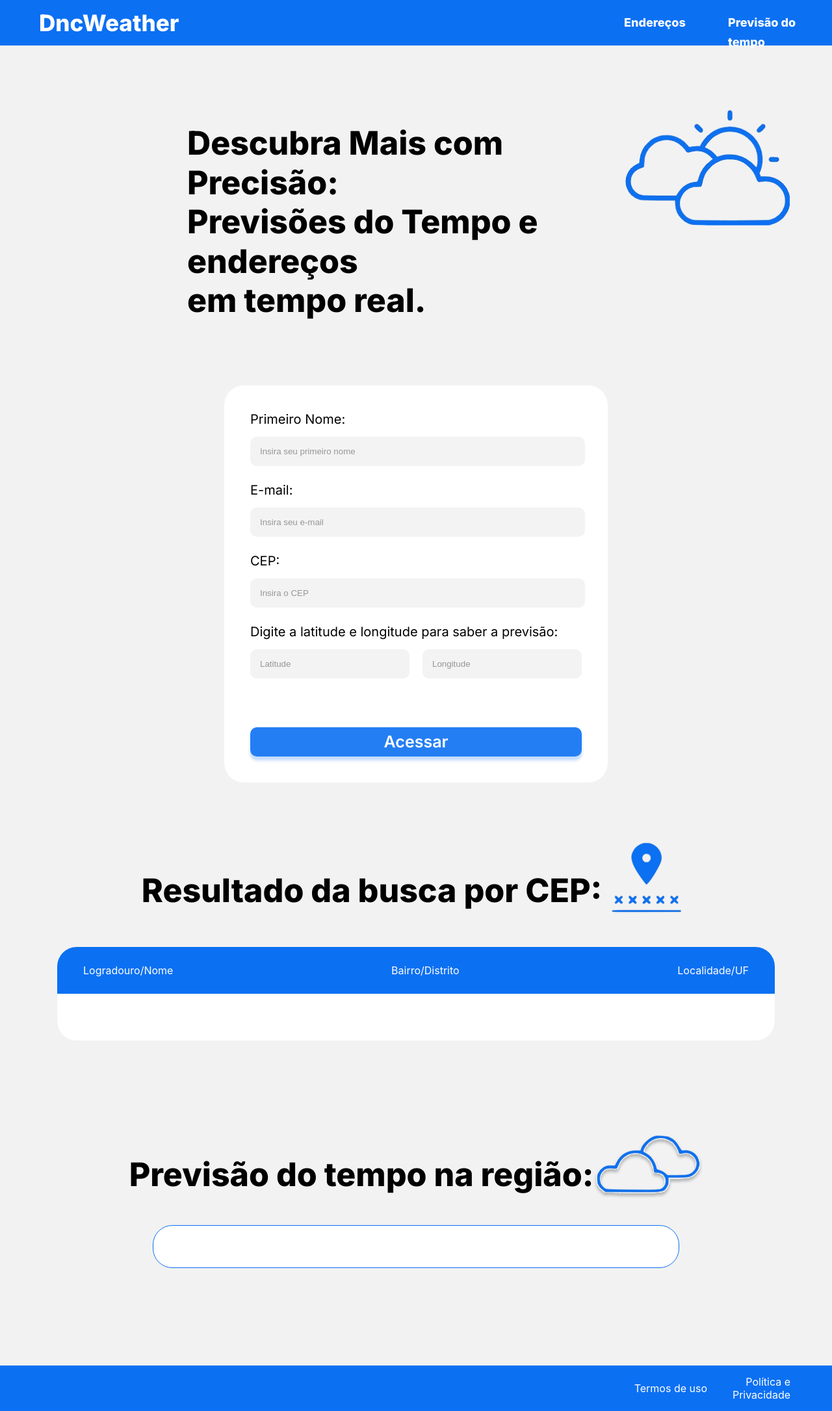
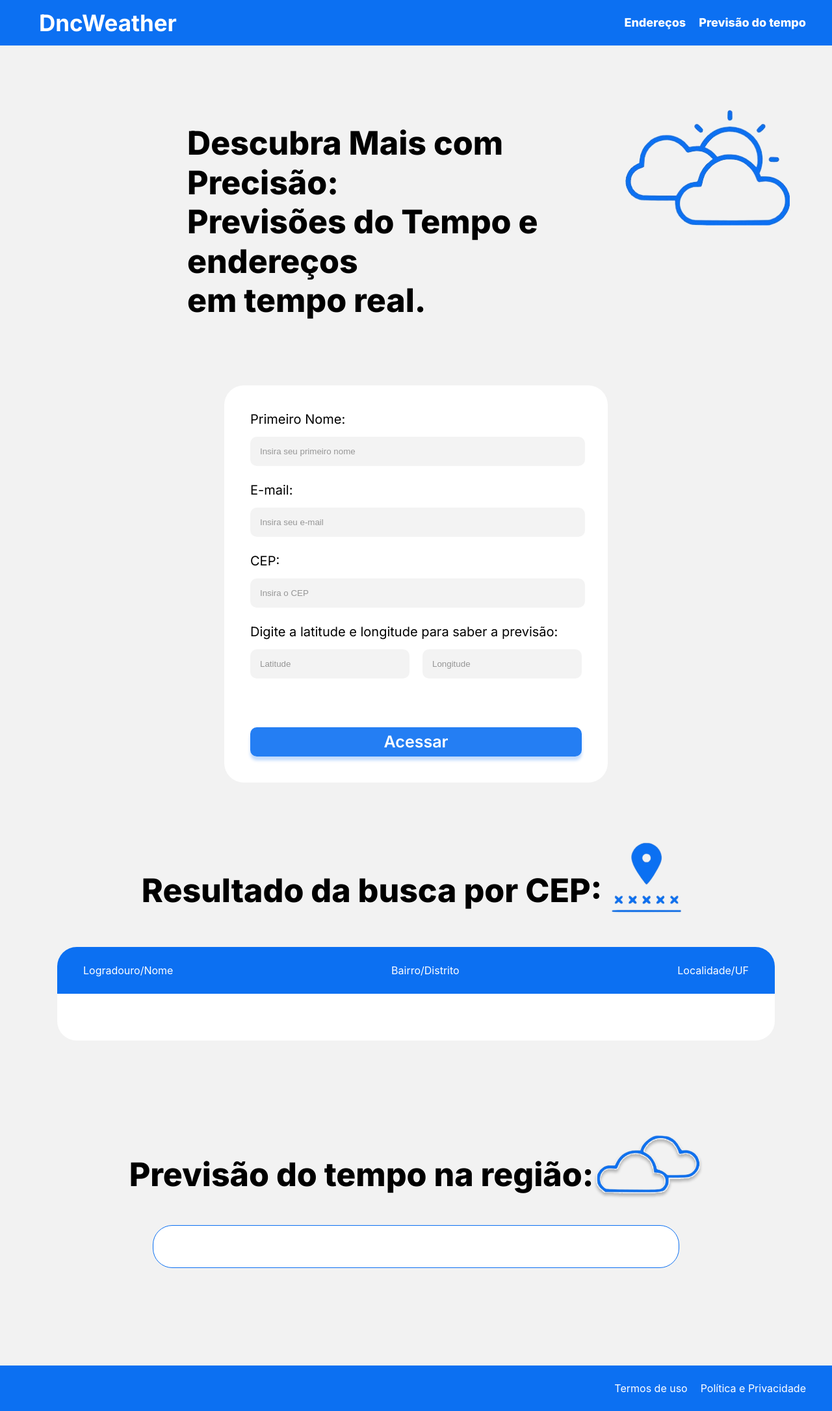
Before and after one commit to luizmarcelolm/tela_api, a React (Create React App) app: page / in a window 1280 px wide. Shown: the whole page at 65% size. Built offline with nearby package versions, Linux system fonts and the light colour scheme.

Commit message:
alteração erros

```diff
--- a/src/App.css
+++ b/src/App.css
@@ -21,13 +21,11 @@ body{
 
 .Header{
   background-color:var(--azul);
-  display: grid;
-  grid-auto-flow: column;
-  grid-auto-columns: 33vw;
+  display: flex;
+  justify-content: space-between;
   width: 100%;
   height: 70px;
   font-family: var(--fonte);
-  grid-template-columns: 75% 1fr 1fr;
 }
 
 .logo{
@@ -37,10 +35,19 @@ body{
   font: 50px;
   font-family: Inter;
   font-size: 35px;
-  font-weight: 800;
+  font-weight: 800px;
   line-height: 60.51px;
   text-align: left;
+}
 
+.menuHeader{
+  display: flex;
+  width: auto;
+  height: auto;
+  justify-content: space-around;
+  text-align: right;
+  padding-bottom: 20px;
+  margin-right: 20px;
 }
 
 .lista{
@@ -292,10 +299,9 @@ margin-bottom: 25px;
 
     .footer{
       margin-top: 150px;
-      display: grid;
-      grid-auto-flow: column;
-      grid-template-columns:85% 1fr 0.5fr;
-      width: auto;
+      display: flex;
+      justify-content: space-between;
+      width: 100%;
       height: 70px;
       gap: 0px;
       opacity: 0px;
@@ -303,5 +309,65 @@ margin-bottom: 25px;
       list-style-type: none;
       text-align: right;
       align-items: center;
+    }
 
+    .menuFooter{
+      display: flex;
+      width: auto;
+      height: auto;
+      justify-content: space-around;
+      text-align: right;
+      padding-right: 20px;
     }
+
+    .itemFooter{
+      margin-right: 20px;
+    }
+
+    @media only screen and (max-width: 1200px){
+      .sectionTitulo{
+        font-size: 30px;
+      }
+      .imagem1{
+        width: 150px;
+      }
+      .tituloCep{
+        font-size: 30px;
+      }
+      .imagem2{
+        width: 100px;
+      }
+
+  .resuldadoCepSup{
+    width: 80%;
+    height: 72px;
+    font-size: 12px;
+  }
+
+  .resuldadoCepInf{
+    width: 80%;
+    height: 72px;
+    font-size: 12px;
+  }
+
+  .inputResultCepInf{
+    width: auto;
+    display: flex;
+    justify-content: space-between;
+    height: 72px;
+    font-size: 10px;
+    color: black;
+  }
+  .imagem3{
+    width: 100px;
+  }
+  .tituloCep{
+    font-size: 30px;
+  }
+  .inputResultClima{
+    font-size: 15px;
+  }
+
+
+
+      }
--- a/src/App.js
+++ b/src/App.js
@@ -7,9 +7,13 @@ import imagemClima3 from './imagem3.svg';
 function Header(){
    return(
     <div className="Header">
-      <h1 className="logo">DncWeather</h1>
-      <li className="lista">Endereços</li>
-      <li className="lista">Previsão do tempo</li>
+      <div>
+       <h1 className="logo">DncWeather</h1>
+      </div>
+      <div className="menuHeader">
+       <li className="lista">Endereços</li>
+       <li className="lista">Previsão do tempo</li>
+      </div>
     </div>
    )
 }
@@ -45,17 +49,40 @@ async function GetCep(){
         const responseClima = await fetch (`https://api.open-meteo.com/v1/forecast?latitude=${latitude}&longitude=${longitude}&current=temperature_2m,wind_speed_10m&hourly=temperature_2m,relative_humidity_2m,wind_speed_10m`);
         const dataClima = await responseClima.json();
 
+        meu_callback(dataCep);
 
+
+        document.getElementById('temperatura').value = (("Previsão de tempo de acordo com a região: ") + (dataClima.current.temperature_2m) + ("°C"));
+        window.location.href='#ancora';
+
+       } catch (erro){
+        alert("Latitude ou longitude incorreto!!!");
+       }
+      }
+}
+
+//Função que verifica se CEP existe
+function meu_callback(dataCep) {
+  if (!("erro" in dataCep)) {
         document.getElementById('rua').value = dataCep.logradouro;
         document.getElementById('bairro').value = dataCep.bairro;
         document.getElementById('localidade').value = dataCep.localidade;
-        document.getElementById('temperatura').value = (("Previsão de tempo de acordo com a região: ") + (dataClima.current.temperature_2m) + ("°C"));
-        window.location.href='#ancora';
-       } catch (erro){
-        alert(erro.menssage);
-       }
-      }
+  }
+  else {
+      limpa_formulário_cep();
+      return alert("CEP não encontrado.");
+  }
 }
+
+//Função para limpar formulário
+function limpa_formulário_cep() {
+  document.getElementById('rua').value=("");
+  document.getElementById('bairro').value=("");
+  document.getElementById('localidade').value=("");
+
+}
+
+
 //Função formulário section
 function Formulario(){
   return (
@@ -83,7 +110,7 @@ function TituloResultadoCep(){
   return (
     <div id="ancora" className="tituloResultadoCep">
         <h1 className="tituloCep">Resultado da busca por CEP:</h1>
-        <img src={imagemCep}/>
+        <img className="imagem2" src={imagemCep}/>
     </div>
   )
 }
@@ -111,7 +138,7 @@ function TituloResultadoClima(){
   return (
     <div className="tituloResultadoClima">
         <h1 className="tituloCep">Previsão do tempo na região:</h1>
-        <img src={imagemClima3}/>
+        <img className="imagem3" src={imagemClima3}/>
     </div>
   )
 }
@@ -129,8 +156,11 @@ function ResultadoClima(){
 function Footer(){
   return(
     <div className="footer">
-             <li>Termos de uso</li>
-             <li>Política e Privacidade </li>
+       <div></div>
+       <div className="menuFooter">
+            <li className="itemFooter">Termos de uso</li>
+            <li className="itemFooter">Política e Privacidade </li>
+       </div>
     </div>
   )
 }
```
